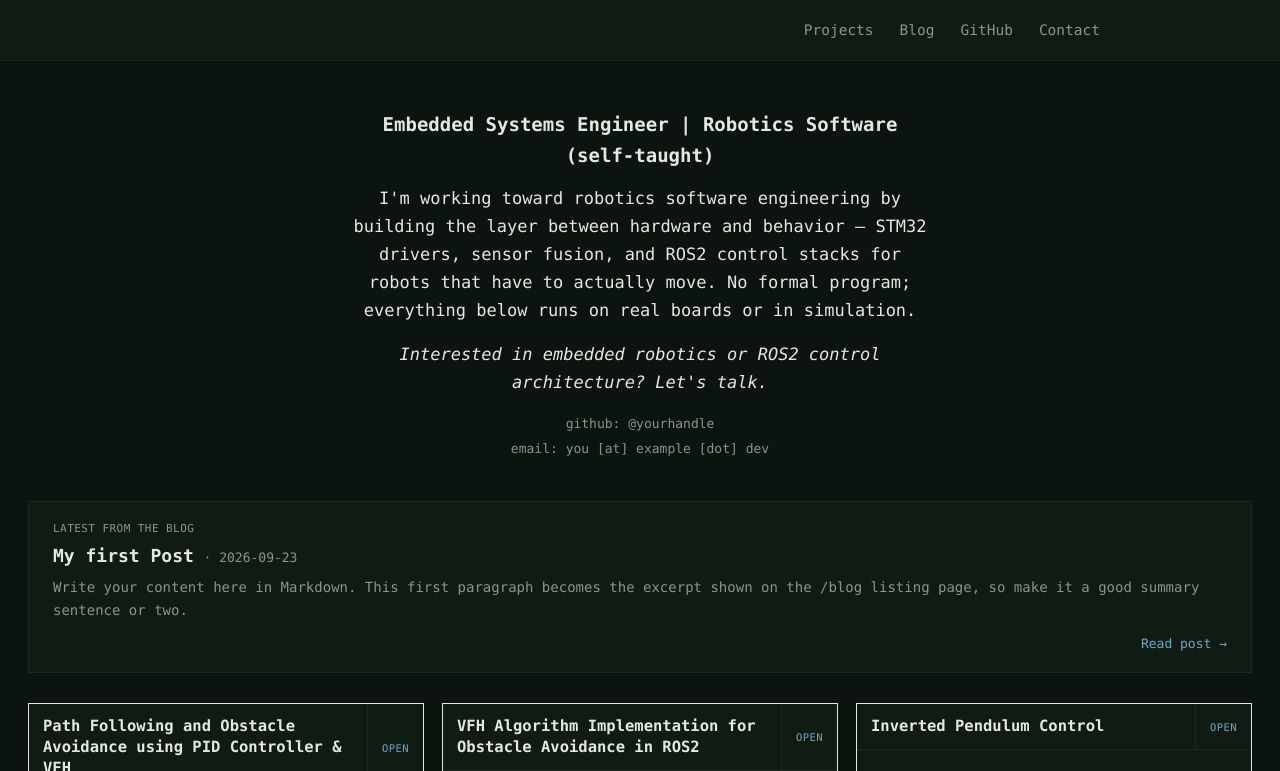
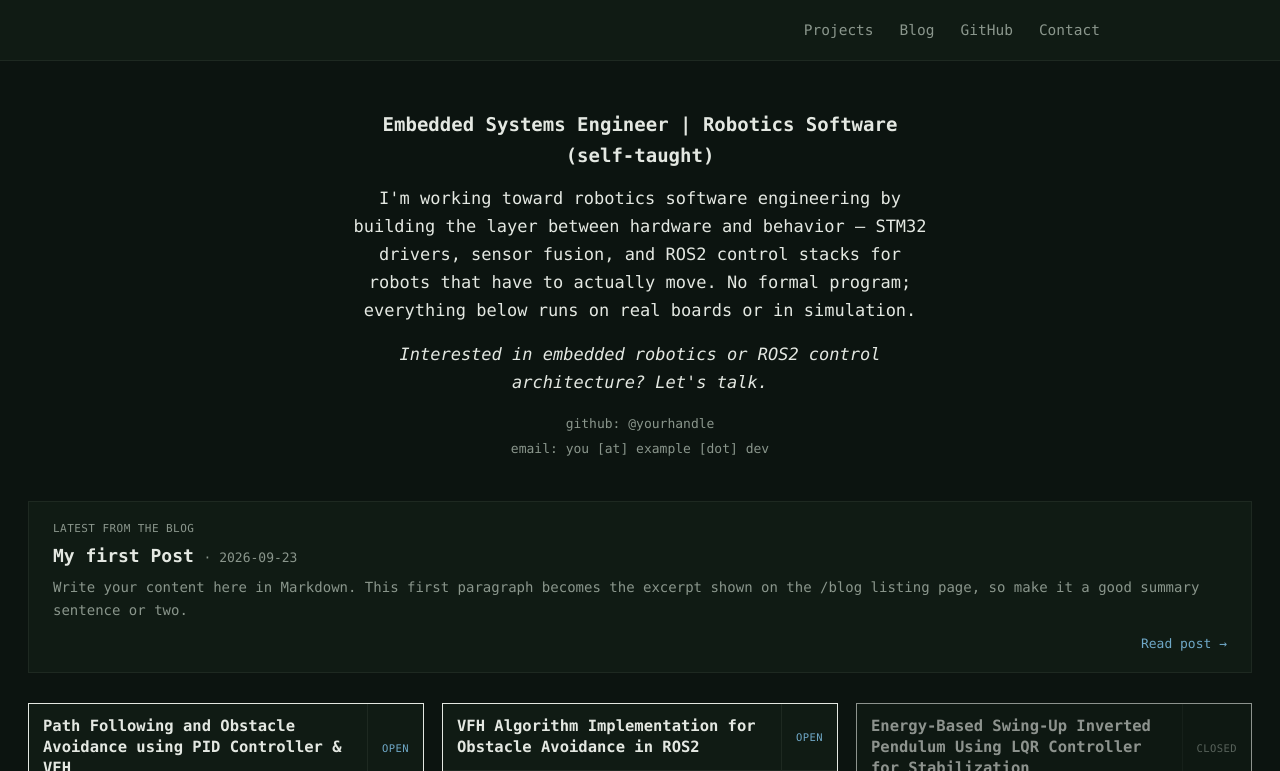
Before and after one commit to zack1ng/zakaria-latreche, a Jekyll site: the page built from index.markdown, in a window 1280 px wide. Shown: the top 771 px of the page. Built offline with Jekyll 4.4.1, drawn with Linux system fonts in a browser that asks for light colours; some of the changed text lies outside the part shown; grey boxes are pictures that could not be loaded.

Commit message:
pendulum project updated

```diff
--- a/_projects/pendulum.md
+++ b/_projects/pendulum.md
@@ -1,8 +1,10 @@
 ---
-title: Inverted Pendulum Control
-status: open
-tags: [ros2_control, Gazebo, PID]
+title: Energy-Based Swing-Up Inverted Pendulum Using LQR Controller for Stabilization
+status: closed
+tags: [LQR, Control Systems, Energy Pumping, ROS2, GZ]
+image: https://github.com/zack1ng/zakaria-latreche/releases/download/swingup_pendulum/swingup_pendulum_19.mp4
 layout: project
+description: This project discusses the control of a swing-up inverted pendulum using an energy-based approach and an LQR controller. It covers the implementation in ROS2, starting with ros2_control and the choice of the ros2_control interface. Presents the mathematical model of the system, starting with the dynamics derived using the Lagrangian equation, followed by linearization. A pumping force approach is used to reach the upright equilibrium state, then the system switches to the LQR controller for stabilization.
 ---
 
 ## Overview
--- a/index.markdown
+++ b/index.markdown
@@ -31,7 +31,11 @@ title: Home
 <section id="projects">
   <div class="grid">
     {% for project in site.projects %}
+    {% if project.status == "closed" %}
+    <div class="card {{ project.status }}">
+    {% else %}
     <a class="card {{ project.status }}" href="{{ project.url | relative_url }}">
+    {% endif %}
       <div class="card-top">
         <div class="tag {{ project.status }}">{{ project.status | upcase }}</div>
         <div class="card-title">{{ project.title }}</div>
@@ -70,7 +74,11 @@ title: Home
           {% endcase %}
         {% endfor %}
       </div>
+    {% if project.status == "closed" %}
+    </div>
+    {% else %}
     </a>
+    {% endif %}
     {% endfor %}
   </div>
 </section>
```
